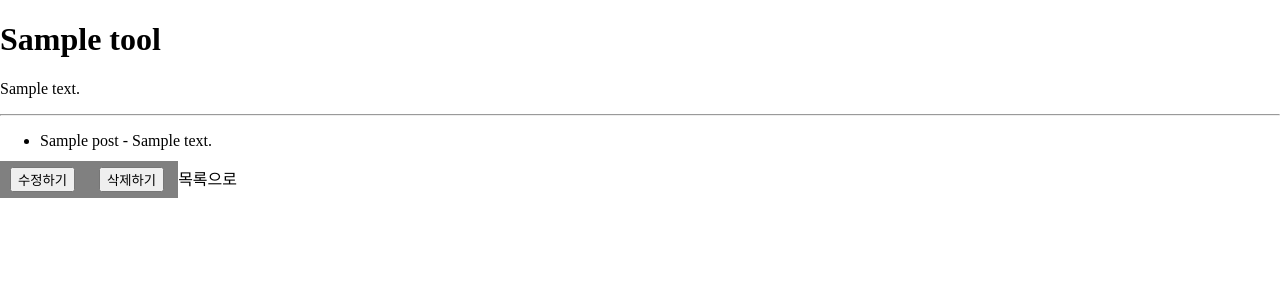
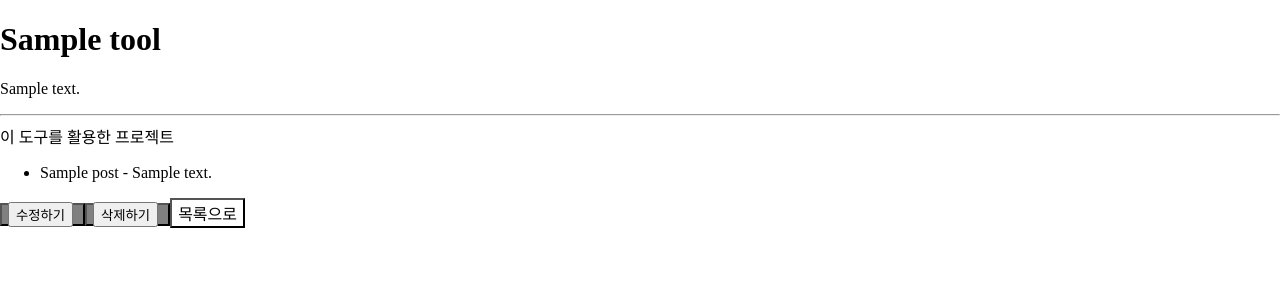
Before and after one commit to Pirogramming-21/Na-Gyungwon, a Django app: page /tool_detail/1/ in a window 1280 px wide. Shown: the part 44-344 px from the top of the page. Run offline with Django 5.2, Linux system fonts and the light colour scheme; tables that the repository leaves empty hold one stand-in row (values such as "Sample post").

Commit message:
CSS깔짝

```diff
--- a/SWIDEA_SITE/server/static/posts/css/style.css
+++ b/SWIDEA_SITE/server/static/posts/css/style.css
@@ -117,16 +117,19 @@ form {
     width: 100%;
     text-align: center;
     margin: 10px 0 0 0;
+    font-size: 1.3rem;
+    padding-bottom: 20px;
+
 }
 #tool__contrainer {
     display: flex;
     color: wheat;
     justify-content: flex-start;
     gap: 20px;
-    margin-top: 30px;
     padding: 0 100px;
     border-top: 1px solid white;
     border-bottom: 1px solid white;
+    border-collapse: collapse;
 }
 
 #tool__contrainer a > p {
@@ -154,3 +157,26 @@ form {
   .interest-form {
     background-color: transparent;
   }
+
+  #tool_btn {
+    text-rendering: auto;
+    color: buttontext;
+    letter-spacing: normal;
+    word-spacing: normal;
+    line-height: normal;
+    text-transform: none;
+    text-indent: 0px;
+    text-shadow: none;
+    display: inline-block;
+    text-align: center;
+    align-items: flex-start;
+    cursor: default;
+    box-sizing: border-box;
+    margin: 0em;
+    padding-block: 1px;
+    padding-inline: 6px;
+    border-width: 2px;
+    border-style: outset;
+    border-color: buttonborder;
+    border-image: initial;
+  }
--- a/SWIDEA_SITE/server/templates/devtools/tool_detail.html
+++ b/SWIDEA_SITE/server/templates/devtools/tool_detail.html
@@ -10,7 +10,7 @@
   <p>{{ tool.content }}</p>
 
   <hr />
-
+  <div>이 도구를 활용한 프로젝트</div>
   {% if tool.post_set.all %}
     <ul>
       {% for post in tool.post_set.all %}
@@ -19,12 +19,12 @@
     </ul>
   {% endif %}
 
-  <form action="{% url 'devtools:tool_update' tool.pk %}" method="GET" style="display: inline;">
+  <form action="{% url 'devtools:tool_update' tool.pk %}" method="GET" id = "tool_btn"style="display: inline;">
     <button type="submit" class="btn btn-primary">수정하기</button>
   </form>
-  <form action="{% url 'devtools:tool_delete' tool.pk %}" method="POST" style="display: inline;">
+  <form action="{% url 'devtools:tool_delete' tool.pk %}" method="POST" id = "tool_btn" style="display: inline;">
     {% csrf_token %}
     <button type="submit" class="btn btn-danger">삭제하기</button>
   </form>
-  <a href="{% url 'devtools:tool_list' %}" class="btn btn-primary">목록으로</a>
+  <a href="{% url 'devtools:tool_list' %}" id = "tool_btn">목록으로</a>
 {% endblock %}
```
